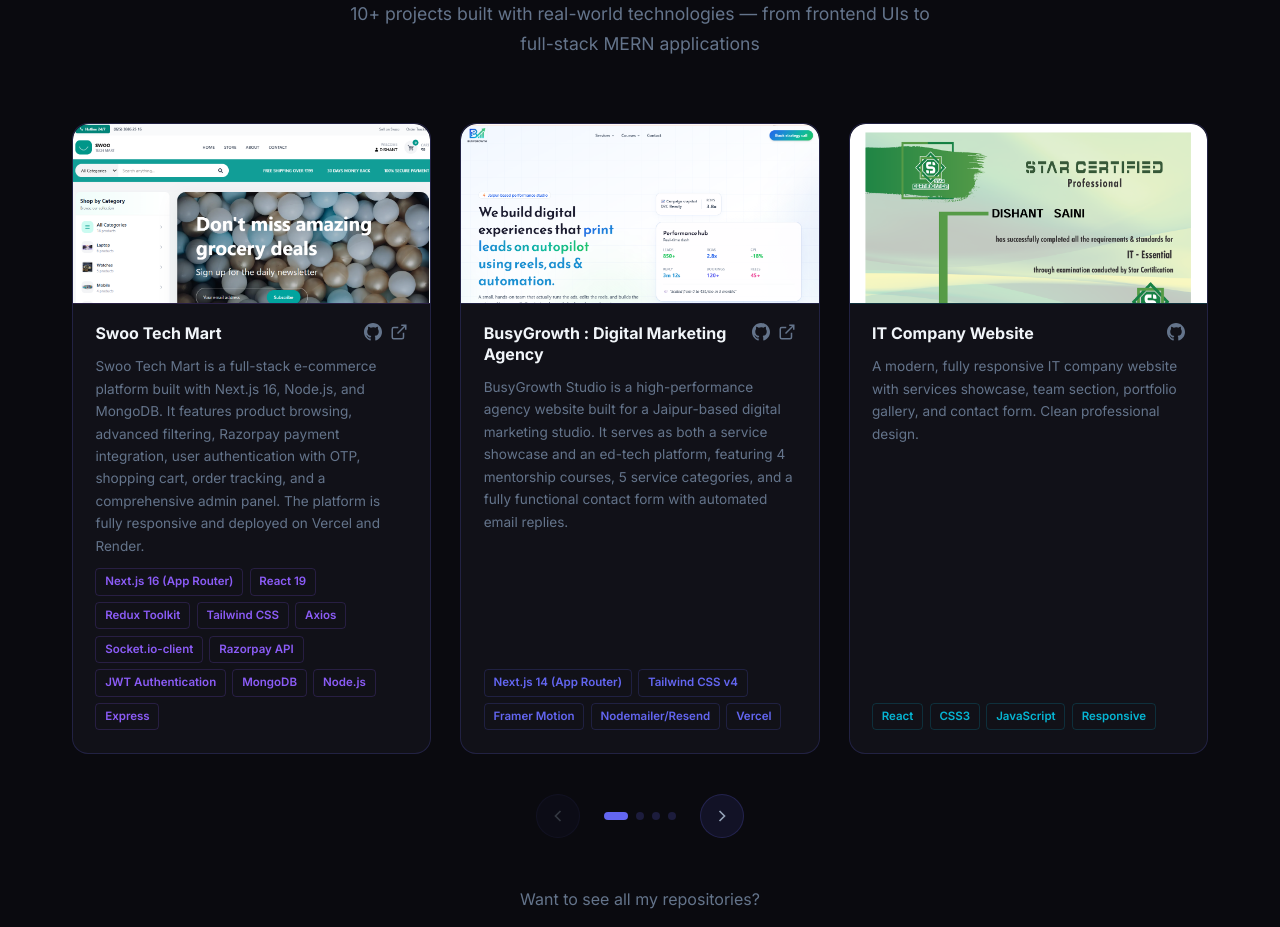
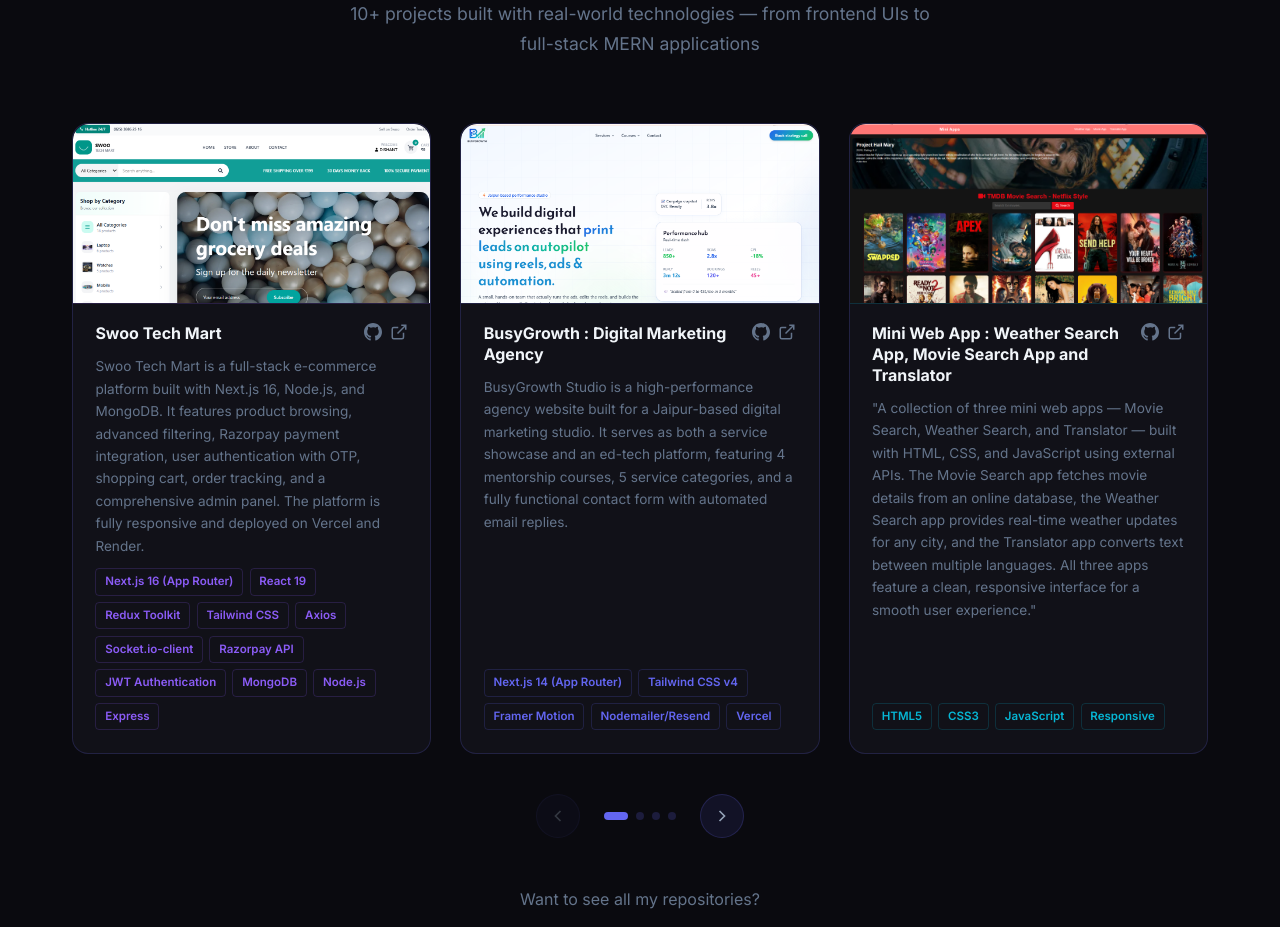
Before and after one commit to dishantsaini25/My-portfolio, a React (Vite) app: page / in a window 1280 px wide. Shown: the part 4780-5707 px from the top of the page. Built offline with nearby package versions, Linux system fonts and the light colour scheme.

Commit message:
projects update

```diff
--- a/src/components/Projects.jsx
+++ b/src/components/Projects.jsx
@@ -21,12 +21,12 @@
     color: '#6366f1',
   },
   {
-    title: 'IT Company Website',
-    description: 'A modern, fully responsive IT company website with services showcase, team section, portfolio gallery, and contact form. Clean professional design.',
-    tags: ['React', 'CSS3', 'JavaScript', 'Responsive'],
-    github: 'https://github.com/dishantsaini25',
-    live: '#',
-    screenshot: '/Images/it.png',
+    title: 'Mini Web App : Weather Search App, Movie Search App and Translator',
+    description: '"A collection of three mini web apps — Movie Search, Weather Search, and Translator — built with HTML, CSS, and JavaScript using external APIs. The Movie Search app fetches movie details from an online database, the Weather Search app provides real-time weather updates for any city, and the Translator app converts text between multiple languages. All three apps feature a clean, responsive interface for a smooth user experience."',
+  tags: ['HTML5', 'CSS3', 'JavaScript', 'Responsive'],
+    github: 'https://github.com/dishantsaini25/Api-Project.git',
+    live: 'https://api-project-ruddy-nine.vercel.app/movie.html',
+    screenshot: '/Images/mini.png',
     color: '#06b6d4',
   },
   {
```
Also changed, not shown: public/Images/mini.png (added).
